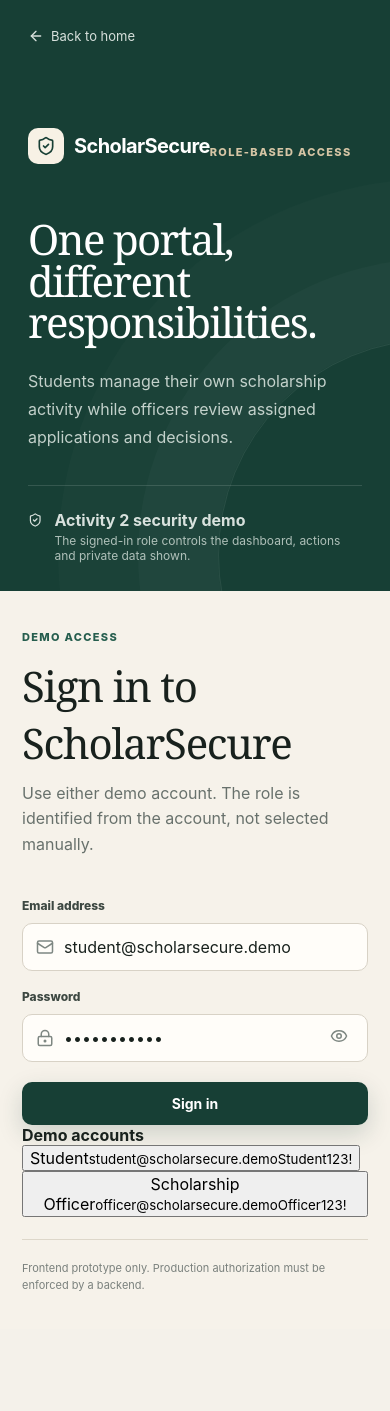
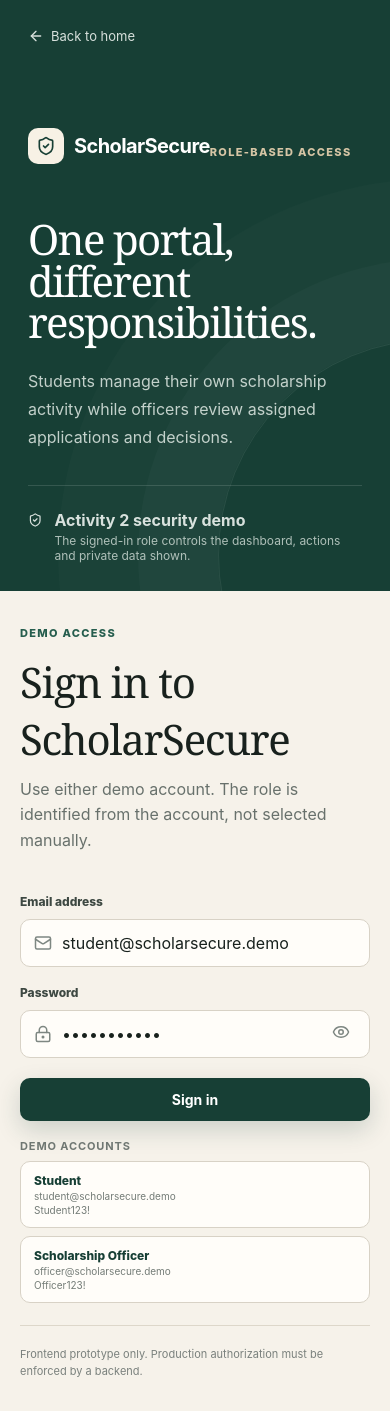
Before and after one commit to muhammaduzair12gondal/ScholarSecure, a React (Vite) app: page /login in a window 390 px wide. Before the commit the page ends 1329 px from the top, so only its background shows below. Built offline with nearby package versions, Linux system fonts and the light colour scheme.

Commit message:
Style Activity 2 demo account selector

```diff
--- a/src/styles.css
+++ b/src/styles.css
@@ -124,6 +124,12 @@ button { cursor: pointer; }
 .password-toggle { border:0; background:transparent; padding:6px; color:#65706a; }
 .form-error { color:#8b3434; background:#f8e9e8; border:1px solid #e9c4c0; padding:10px 12px; border-radius:8px; font-size:12px; margin:4px 0; }
 .login-card .button { margin-top:10px; }
+.demo-accounts { margin-top:18px; display:grid; gap:8px; }
+.demo-accounts > strong { font-size:11px; text-transform:uppercase; letter-spacing:.08em; color:#6f7772; }
+.demo-account { width:100%; border:1px solid #d8d2c6; background:#fffdf9; border-radius:10px; padding:11px 13px; text-align:left; display:grid; grid-template-columns:1fr; gap:2px; color:var(--ink); transition:border-color .15s ease, background .15s ease; }
+.demo-account:hover { border-color:#9eaa9f; background:#f7f4ed; }
+.demo-account span { font-size:12px; font-weight:800; color:var(--brand); }
+.demo-account small { font-size:10px; color:#747c77; overflow-wrap:anywhere; }
 .login-footnote { margin-top:22px; padding-top:20px; border-top:1px solid #ddd7ca; color:#7a817d; font-size:11px; line-height:1.6; }
 
 .dashboard-shell { min-height:100vh; background:#f4f1ea; }
@@ -228,17 +234,14 @@ button { cursor: pointer; }
   .site-footer div { flex-direction:column; gap:3px; }
   .login-aside { padding:28px; }
   .login-aside h1 { font-size:42px; }
-  .login-main { padding:34px 22px; }
-  .dashboard-topbar { padding:0 14px; }
-  .user-chip div { display:none; }
-  .dashboard-main { padding-top:30px; }
+  .login-main { padding:30px 20px; }
+  .dashboard-topbar { padding:0 15px; }
   .dashboard-intro { align-items:flex-start; flex-direction:column; }
-  .dashboard-intro h1 { font-size:35px; }
+  .dashboard-intro h1 { font-size:36px; }
   .metric-grid { grid-template-columns:1fr; }
   .filters-card { grid-template-columns:1fr; }
+  .side-column { grid-template-columns:1fr; }
   .scholarship-card { grid-template-columns:38px 1fr; }
-  .card-action { display:none; }
-  .scholarship-title-row { flex-direction:column; gap:8px; }
-  .side-column { grid-template-columns:1fr; }
-  .modal-details { grid-template-columns:1fr; }
+  .card-action { grid-column:2; }
+  .user-chip div { display:none; }
 }
```
